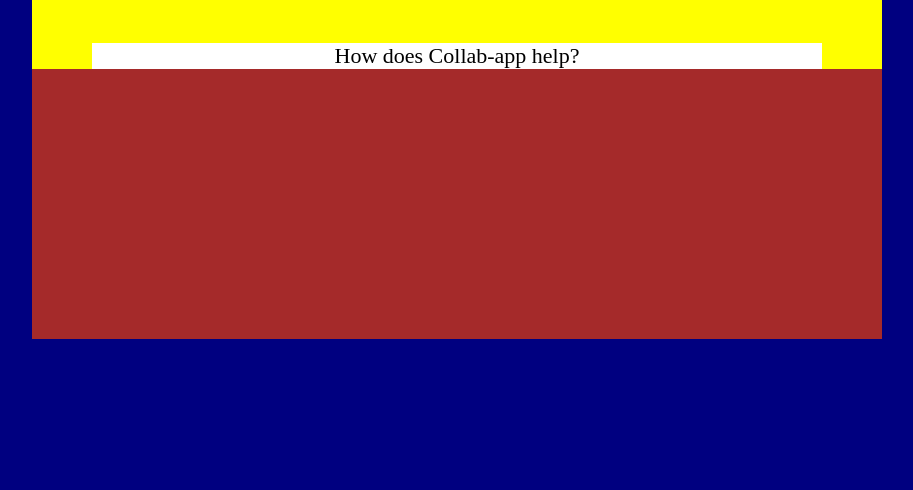
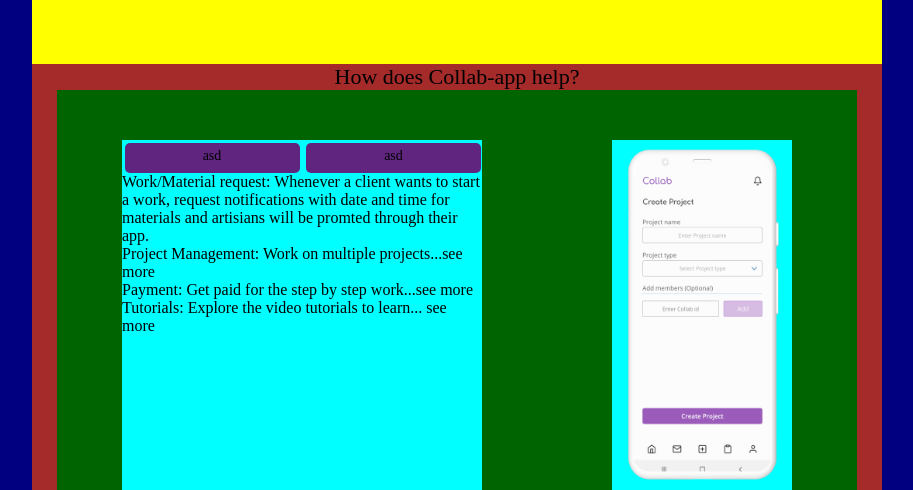
Before and after one commit to bartasd/landing, a website: page index.html in a window 1280 px wide. Shown: the part 737-1227 px from the top of the page, without its empty margins (183-1096 px from the left). Before the commit the page ends 1076 px from the top, so only its background shows below. Drawn offline with Linux system fonts and the light colour scheme; files whose address does not match are found by name.

Commit message:
asdsadasd

```diff
--- a/css/style.css
+++ b/css/style.css
@@ -173,9 +173,9 @@
 }
 
 .second_section{
+    margin-top: 15px;
     height: 500px;
     background-color: yellow;
-    justify-content: center;
     align-items: center;
 }
 
@@ -197,16 +197,51 @@
 
 .help_section{
     width: 100%;
-    height: 400px;
+    height: 650px;
     background-color: brown;
+    display: flex;
+    flex-direction: column;
+    align-items: center;
 }
 
 .help {
-    width: 280px;
-    height: 270px;
+    margin-top: 50px;
+    width: 360px;
+    height: 350px;
+    background-color: aqua;
+    display: inline-block;
+}
+
+.help_cont{
+    display: flex;
+    flex-direction: row;
+    background-color: darkgreen;
+    height: 400px;
+    width: 800px;
+    justify-content: space-around;
 }
 
 .cell_phone {
-    width: 170px;
-    height: 320px;
+    margin-top: 50px;
+    width: 180px;
+    height: auto;
+    background-color: aqua;
+    display: inline-block;
 }
+
+.help_buttons > div{
+    width: 175px;
+    height: 30px;
+    background-color: #60267F;
+    padding: 5px;
+    font-size: 14px;
+    text-align: center;
+    border-radius: 5px;
+    display: inline-block;
+    margin-left: 2.5px;
+    margin-top: 2.5px;
+}
+
+.help_notes {
+
+}
--- a/index.html
+++ b/index.html
@@ -53,13 +53,22 @@
             <img src="./avatars/4.png" alt="figma4">
             <img src="./avatars/5.png" alt="figma5">
         </div>
-        <p class="bigger_text">How does Collab-app help?</p>
         <div class="help_section">
-            <div class="help">
-
-            </div>
-            <div class="cell-phone">
-
+            <p class="bigger_text">How does Collab-app help?</p>
+            <div class="help_cont">
+                <div class="help">
+                    <div class="help_buttons">
+                        <div>asd</div>
+                        <div>asd</div>
+                    </div>
+                    <div class="help_notes">
+                        <p>Work/Material request: Whenever a client wants to start a work, request notifications with date and time for materials and artisians will be promted through their app.</p>
+                        <p>Project Management: Work on multiple projects...see more</p>
+                        <p>Payment: Get paid for the step by step work...see more</p>
+                        <p>Tutorials: Explore the video tutorials to learn... see more</p>
+                    </div>
+                </div>
+                <img class="cell_phone" src="./img/phone.png" alt="phone">
             </div>
         </div>
     </section>
```
Also changed, not shown: img/phone.png (added).
